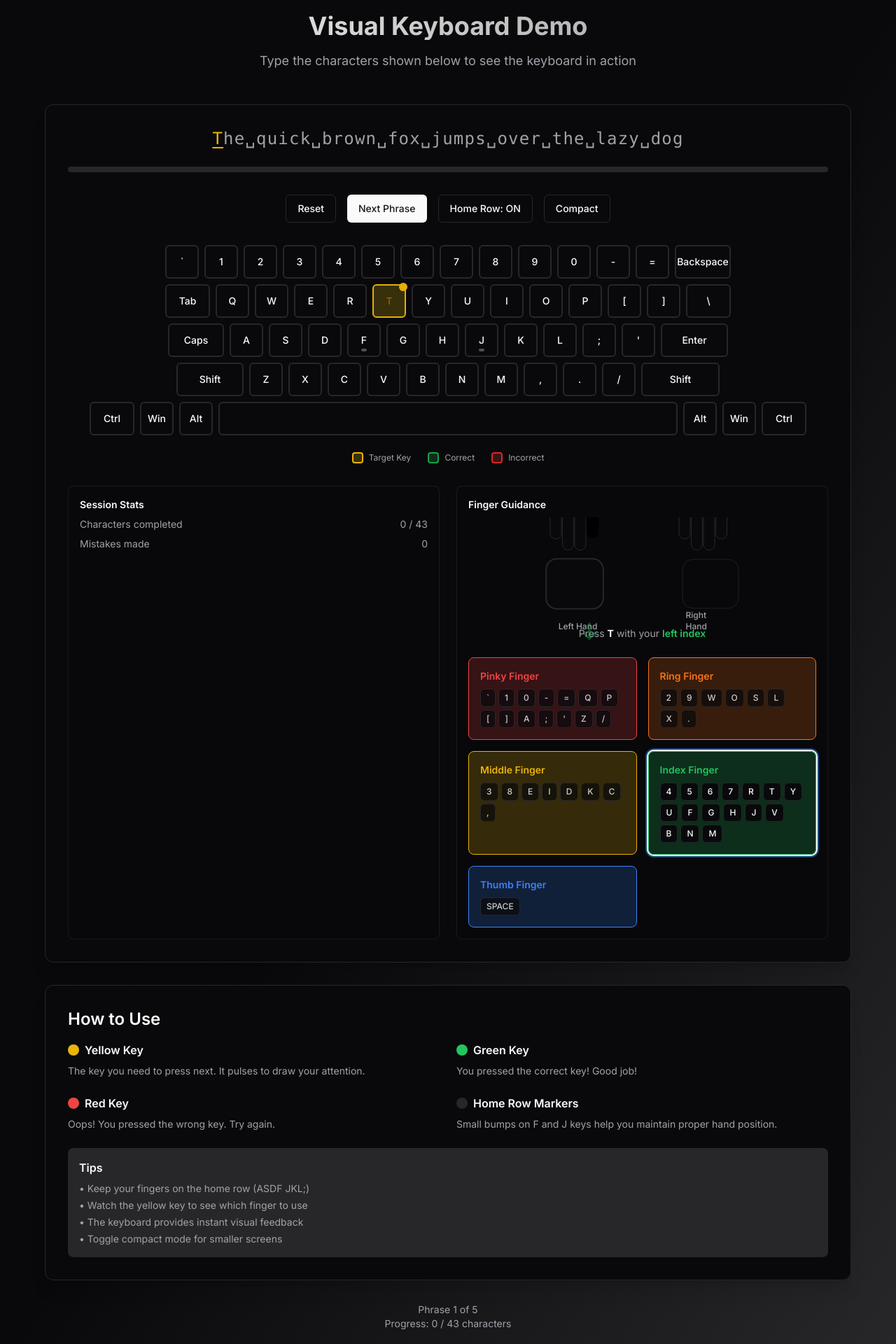
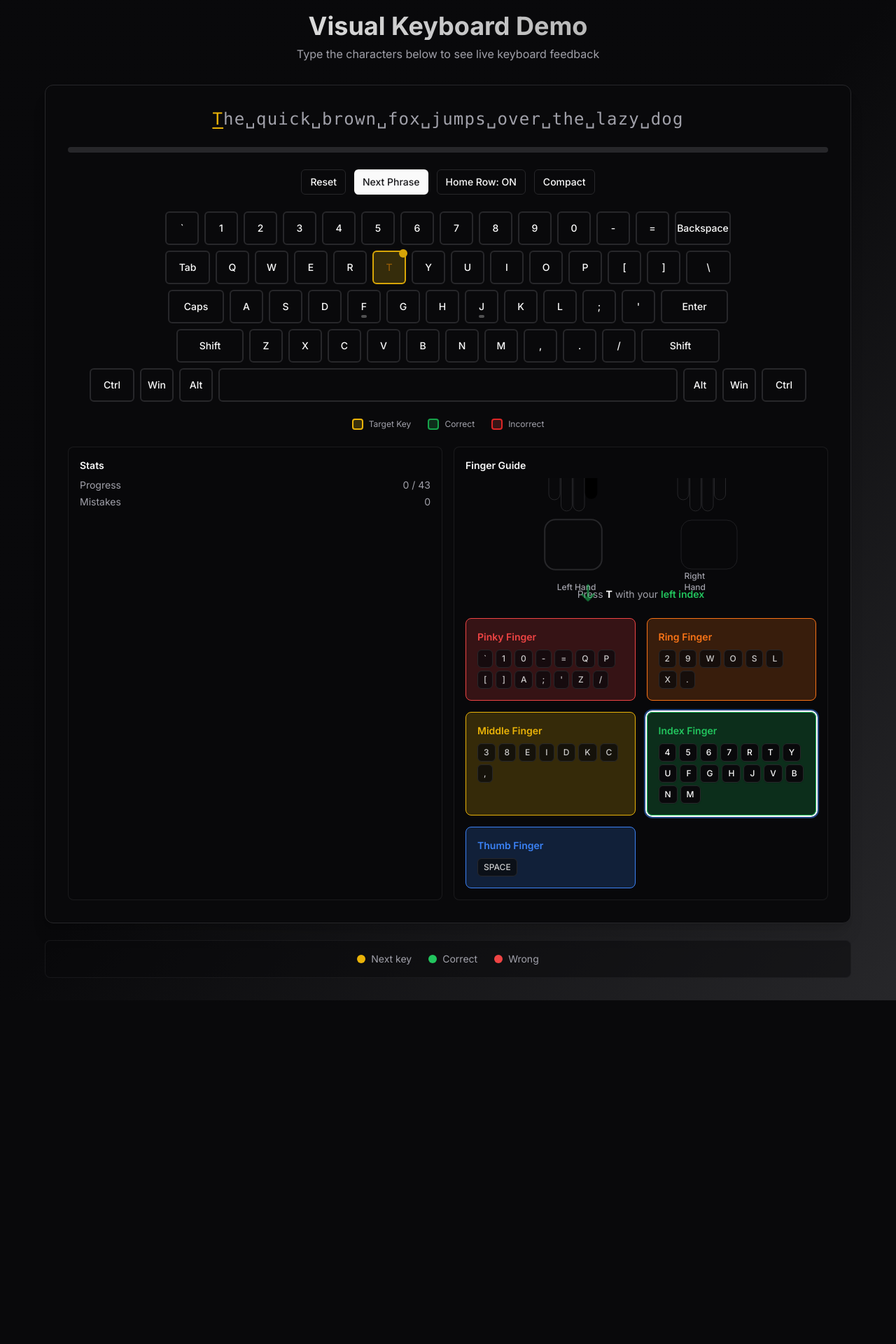
Before and after one commit to chirag-gupta7/Type-Master, a Next.js app in the folder apps/frontend/: page /keyboard-demo in a window 1280 px wide. Shown: the part 80-2000 px from the top of the page at 70% size. After the commit the page ends 1509 px from the top, so only its background shows below. Built offline with nearby package versions, Linux system fonts and the light colour scheme.

Commit message:
fix: prevent spacebar scrolling and clean up keyboard demo UI - Add e.preventDefault() for spacebar to prevent page scrolling - Remove verbose instructions section - Simplify controls with smaller buttons - Create minimal legend with compact color indicators - Reduce spacing and improve layout focus

```diff
--- a/apps/frontend/src/app/keyboard-demo/page.tsx
+++ b/apps/frontend/src/app/keyboard-demo/page.tsx
@@ -44,6 +44,11 @@ export default function KeyboardDemoPage() {
 
   useEffect(() => {
     const handleKeyDown = (e: KeyboardEvent) => {
+      // Prevent spacebar from scrolling the page
+      if (e.key === ' ' || e.key === 'Space') {
+        e.preventDefault();
+      }
+
       // Ignore modifier keys
       if (['Control', 'Alt', 'Meta', 'Shift'].includes(e.key)) return;
 
@@ -118,17 +123,17 @@ export default function KeyboardDemoPage() {
     <div className="min-h-screen bg-gradient-to-br from-background via-background to-muted p-8">
       <div className="max-w-6xl mx-auto">
         {/* Header */}
-        <div className="text-center mb-12">
-          <h1 className="text-4xl font-bold mb-4 bg-gradient-to-r from-primary to-primary/60 bg-clip-text text-transparent">
+        <div className="text-center mb-8">
+          <h1 className="text-4xl font-bold mb-2 bg-gradient-to-r from-primary to-primary/60 bg-clip-text text-transparent">
             Visual Keyboard Demo
           </h1>
-          <p className="text-muted-foreground text-lg">
-            Type the characters shown below to see the keyboard in action
+          <p className="text-muted-foreground">
+            Type the characters below to see live keyboard feedback
           </p>
         </div>
 
         {/* Typing Area */}
-        <div className="bg-card rounded-xl shadow-xl border border-border p-8 mb-8">
+        <div className="bg-card rounded-xl shadow-xl border border-border p-8 mb-6">
           <div className="text-center mb-6">
             <div className="text-2xl font-mono tracking-wider">
               {currentPhrase.split('').map((char, index) => (
@@ -146,7 +151,7 @@ export default function KeyboardDemoPage() {
           </div>
 
           {/* Progress Bar */}
-          <div className="w-full bg-muted rounded-full h-2 mb-8">
+          <div className="w-full bg-muted rounded-full h-2 mb-6">
             <div
               className="bg-primary h-2 rounded-full transition-all duration-300"
               style={{
@@ -155,17 +160,19 @@ export default function KeyboardDemoPage() {
             />
           </div>
 
-          {/* Controls */}
-          <div className="flex gap-4 justify-center mb-8">
-            <Button onClick={resetDemo} variant="outline">
+          {/* Compact Controls */}
+          <div className="flex gap-3 justify-center mb-6 flex-wrap">
+            <Button onClick={resetDemo} variant="outline" size="sm">
               Reset
             </Button>
-            <Button onClick={nextPhrase}>Next Phrase</Button>
-            <Button onClick={() => setShowHomeRow(!showHomeRow)} variant="outline">
+            <Button onClick={nextPhrase} size="sm">
+              Next Phrase
+            </Button>
+            <Button onClick={() => setShowHomeRow(!showHomeRow)} variant="outline" size="sm">
               Home Row: {showHomeRow ? 'ON' : 'OFF'}
             </Button>
-            <Button onClick={() => setCompact(!compact)} variant="outline">
-              {compact ? 'Normal Size' : 'Compact'}
+            <Button onClick={() => setCompact(!compact)} variant="outline" size="sm">
+              {compact ? 'Normal' : 'Compact'}
             </Button>
           </div>
 
@@ -178,28 +185,29 @@ export default function KeyboardDemoPage() {
             compact={compact}
           />
 
-          <div className="mt-8 grid gap-6 md:grid-cols-2">
+          {/* Stats and Guidance */}
+          <div className="mt-6 grid gap-4 md:grid-cols-2">
             <div className="rounded-lg border border-border/60 bg-card/60 p-4 text-sm">
-              <p className="font-semibold text-foreground">Session Stats</p>
-              <div className="mt-2 flex items-center justify-between text-muted-foreground">
-                <span>Characters completed</span>
+              <p className="font-semibold text-foreground mb-2">Stats</p>
+              <div className="flex items-center justify-between text-muted-foreground">
+                <span>Progress</span>
                 <span>
                   {Math.min(currentIndex, currentPhrase.length)} / {currentPhrase.length}
                 </span>
               </div>
-              <div className="mt-2 flex items-center justify-between text-muted-foreground">
-                <span>Mistakes made</span>
+              <div className="mt-1 flex items-center justify-between text-muted-foreground">
+                <span>Mistakes</span>
                 <span className={mistakes ? 'text-red-500' : ''}>{mistakes}</span>
               </div>
               {feedback && (
-                <div className="mt-3 rounded-md bg-red-500/10 px-3 py-2 text-xs text-red-600 dark:text-red-300">
+                <div className="mt-2 rounded-md bg-red-500/10 px-3 py-2 text-xs text-red-600 dark:text-red-300">
                   {feedback}
                 </div>
               )}
             </div>
 
             <div className="rounded-lg border border-border/60 bg-card/60 p-4">
-              <p className="mb-2 text-sm font-semibold text-foreground">Finger Guidance</p>
+              <p className="mb-2 text-sm font-semibold text-foreground">Finger Guide</p>
               <HandPositionGuide
                 targetKey={targetChar}
                 compact
@@ -211,70 +219,22 @@ export default function KeyboardDemoPage() {
           </div>
         </div>
 
-        {/* Instructions */}
-        <div className="bg-card rounded-xl shadow-xl border border-border p-8">
-          <h2 className="text-2xl font-semibold mb-4">How to Use</h2>
-          <div className="grid grid-cols-1 md:grid-cols-2 gap-6">
-            <div>
-              <h3 className="font-semibold mb-2 flex items-center gap-2">
-                <div className="w-4 h-4 rounded-full bg-yellow-500" />
-                Yellow Key
-              </h3>
-              <p className="text-sm text-muted-foreground">
-                The key you need to press next. It pulses to draw your attention.
-              </p>
+        {/* Minimal Legend */}
+        <div className="bg-card/50 rounded-lg border border-border/50 p-4">
+          <div className="flex gap-6 justify-center flex-wrap text-sm">
+            <div className="flex items-center gap-2">
+              <div className="w-3 h-3 rounded-full bg-yellow-500" />
+              <span className="text-muted-foreground">Next key</span>
             </div>
-
-            <div>
-              <h3 className="font-semibold mb-2 flex items-center gap-2">
-                <div className="w-4 h-4 rounded-full bg-green-500" />
-                Green Key
-              </h3>
-              <p className="text-sm text-muted-foreground">
-                You pressed the correct key! Good job!
-              </p>
+            <div className="flex items-center gap-2">
+              <div className="w-3 h-3 rounded-full bg-green-500" />
+              <span className="text-muted-foreground">Correct</span>
             </div>
-
-            <div>
-              <h3 className="font-semibold mb-2 flex items-center gap-2">
-                <div className="w-4 h-4 rounded-full bg-red-500" />
-                Red Key
-              </h3>
-              <p className="text-sm text-muted-foreground">
-                Oops! You pressed the wrong key. Try again.
-              </p>
-            </div>
-
-            <div>
-              <h3 className="font-semibold mb-2 flex items-center gap-2">
-                <div className="w-4 h-4 rounded-full bg-muted" />
-                Home Row Markers
-              </h3>
-              <p className="text-sm text-muted-foreground">
-                Small bumps on F and J keys help you maintain proper hand position.
-              </p>
+            <div className="flex items-center gap-2">
+              <div className="w-3 h-3 rounded-full bg-red-500" />
+              <span className="text-muted-foreground">Wrong</span>
             </div>
           </div>
-
-          <div className="mt-6 p-4 bg-muted rounded-lg">
-            <h3 className="font-semibold mb-2">Tips</h3>
-            <ul className="text-sm text-muted-foreground space-y-1">
-              <li>• Keep your fingers on the home row (ASDF JKL;)</li>
-              <li>• Watch the yellow key to see which finger to use</li>
-              <li>• The keyboard provides instant visual feedback</li>
-              <li>• Toggle compact mode for smaller screens</li>
-            </ul>
-          </div>
-        </div>
-
-        {/* Stats */}
-        <div className="mt-8 text-center text-sm text-muted-foreground">
-          <p>
-            Phrase {phraseIndex + 1} of {DEMO_PHRASES.length}
-          </p>
-          <p>
-            Progress: {currentIndex} / {currentPhrase.length} characters
-          </p>
         </div>
       </div>
     </div>
```
